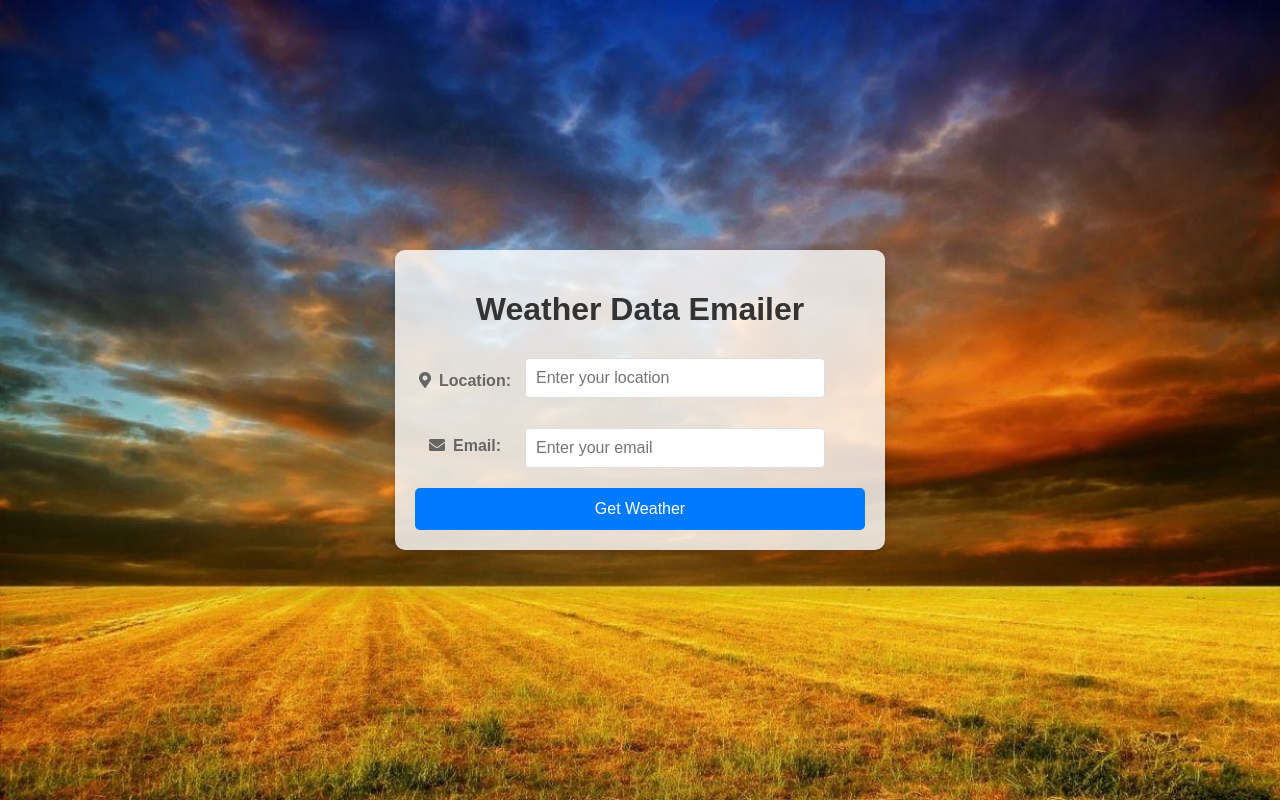
After one commit to shyam9493/-Weather-Data-Emailer-Web-Application, a PHP site: page / in a window 1280 px wide. The commit adds this page. Run offline with PHP 8.4, Linux system fonts and the light colour scheme.

Commit message:
added frontend

```diff
--- /dev/null
+++ b/index.php
@@ -0,0 +1,28 @@
+<!DOCTYPE html>
+<html lang="en">
+<head>
+    <meta charset="UTF-8">
+    <title>Weather App</title>
+    <link rel="stylesheet" href="public/styles.css">
+    <link rel="stylesheet" href="https://cdnjs.cloudflare.com/ajax/libs/font-awesome/5.15.3/css/all.min.css">
+
+</head>
+
+<body>
+
+    <div class="container">
+        <h1>Weather Data Emailer</h1>
+        <form action="mail_main.php" method="POST">
+            <div class="form-group">
+                <label for="location"><i class="fas fa-map-marker-alt"></i>Location:</label>
+                <input type="text" id="location" name="location" placeholder="Enter your location" required>
+            </div>
+            <div class="form-group">
+                <label for="email"><i class="fas fa-envelope"></i>Email:</label>
+                <input type="email" id="email" name="email" placeholder="Enter your email" required>
+            </div>
+            <button type="submit">Get Weather</button>
+        </form>
+    </div>
+</body>
+</html>
--- a/public/styles.css
+++ b/public/styles.css
@@ -44,9 +44,19 @@ form {
     margin-top: 30px;
 }
 
+
 .form-group {
-    margin-bottom: 20px;
+    display: flex;
+    align-items: center;
+    margin-bottom: 10px; /* Adjust margin between form groups */
 }
+
+.form-group label {
+    margin-right: 10px; /* Adjust spacing between label and input */
+    width: 100px; /* Set a fixed width for the labels */
+}
+
+
 
 label {
     display: block;
@@ -90,3 +100,59 @@ i.fas {
         width: 90%;
     }
 }
+body {
+    margin: 0;
+    padding: 0;
+    height: 100vh;
+    display: flex;
+    justify-content: center;
+    align-items: center;
+    background-image: url('background.jpg');
+    background-size: cover;
+}
+
+.container {
+    width: 450px;
+    padding: 20px;
+    background-color: rgba(255, 255, 255, 0.8);
+    border-radius: 10px;
+    box-shadow: 0 2px 10px rgba(0, 0, 0, 0.2);
+    text-align: center;
+}
+
+.form-group {
+    margin-bottom: 20px;
+    text-align: center;
+}
+
+label {
+    display: block;
+    font-size: 16px;
+    font-weight: bold;
+    margin-bottom: 5px;
+}
+
+input {
+    width: 80%; /* Adjust the input width as needed */
+    max-width: 300px; /* Set a maximum width if desired */
+    padding: 10px;
+    border: 1px solid #ccc;
+    border-radius: 5px;
+    font-size: 16px;
+    box-sizing: border-box; /* Ensure padding is included in width */
+}
+
+button {
+    width: 100%;
+    padding: 12px;
+    background-color: #007bff;
+    color: #fff;
+    border: none;
+    border-radius: 5px;
+    font-size: 16px;
+    cursor: pointer;
+}
+
+button:hover {
+    background-color: #0056b3;
+}
```
Also changed, not shown: mail_main.php (+6 -11 lines), public/background.jpg (added).
